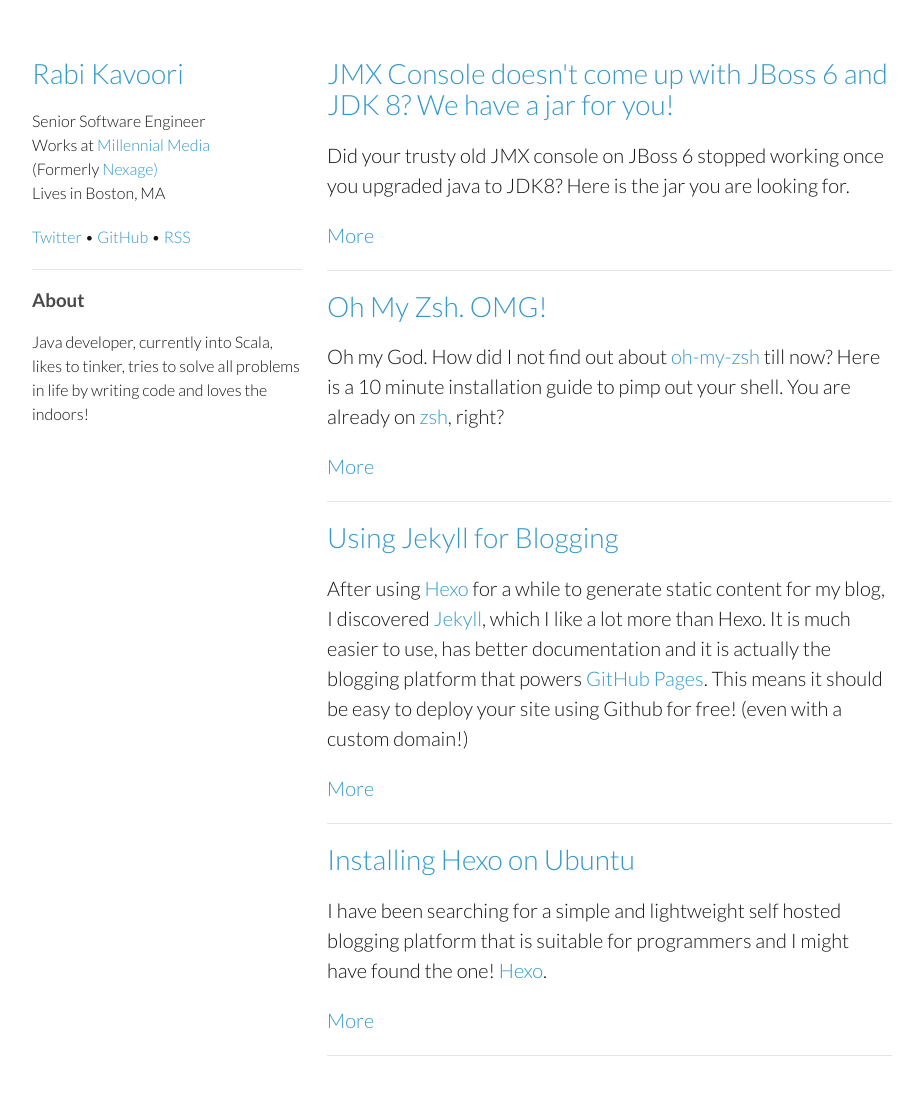
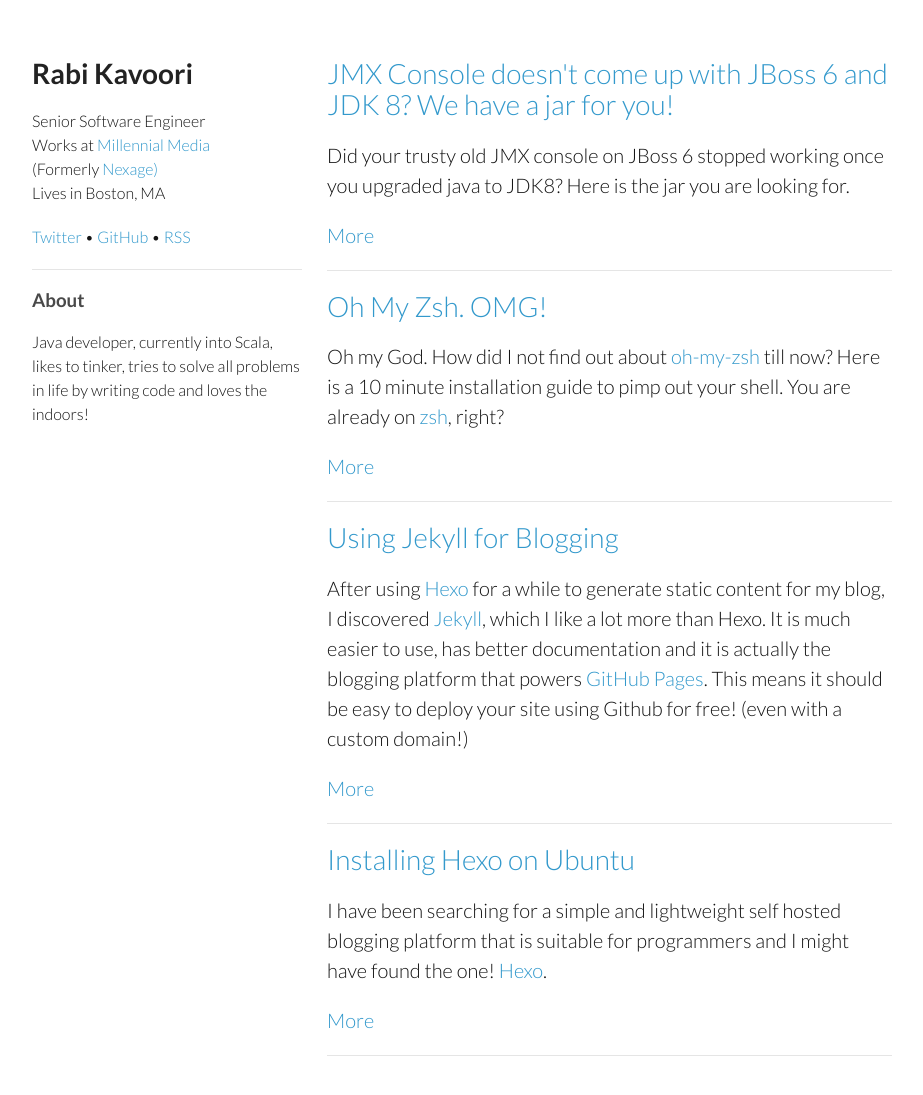
Before and after one commit to kavoori/kavoori.github.io, a Jekyll site: the page built from index.html, in a window 1280 px wide and 1126 px high. Shown: the top 1095 px of the window, without its empty margins (178-1101 px from the left). Built offline with Jekyll 4.4.1, drawn with Linux system fonts in a browser that asks for light colours; the list of posts is cut into pages by our own code.

Commit message:
Removed href for the name

```diff
--- a/_includes/header.html
+++ b/_includes/header.html
@@ -1,6 +1,6 @@
 <header>
         <link rel="alternate" type="application/rss+xml" title="{{ site.name }}" href="{{ site.url }}/feed.xml">
-        <h1 class="view"><a href="/">Rabi Kavoori</a></h1>
+        <h1 class="view">Rabi Kavoori</h1>
         <p>Senior Software Engineer</br>
            Works at <a href="http://www.millennialmedia.com/" target="_blank">Millennial Media</a></br>
            (Formerly <a href="http://www.nexage.com/" target="_blank">Nexage)</a></br>
```
